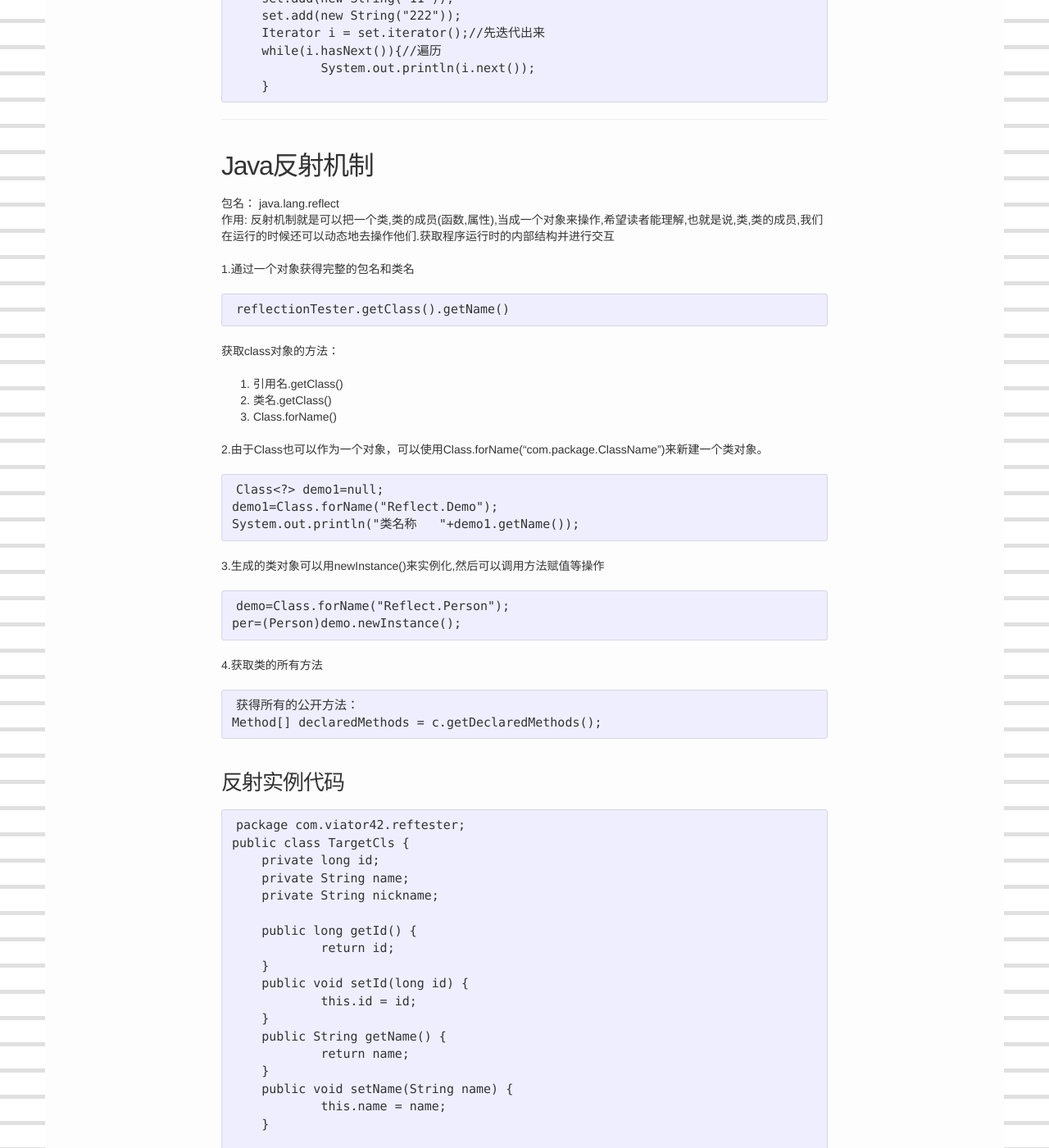
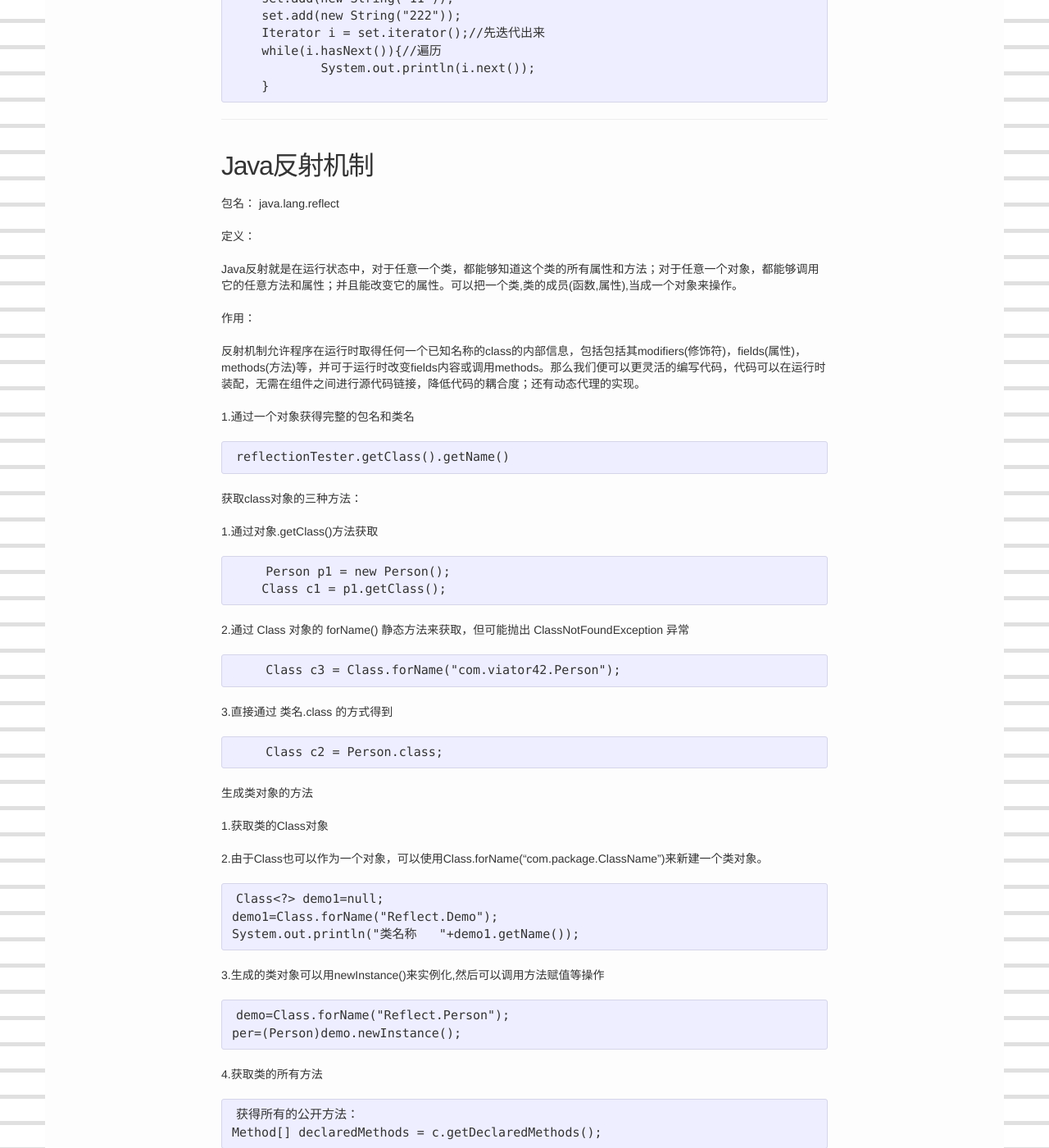
Before and after one commit to viator42/viator42.github.io, a Jekyll site: the page built from _posts/2018-2-24-java-notes.markdown, in a window 1280 px wide and 1400 px high, scrolled down 4496 px. Shown: the whole window at 82% size. Built offline with Jekyll 4.4.1, drawn with Linux system fonts in a browser that asks for light colours; some of the changed text lies outside the part shown.

Commit message:
update post

```diff
--- a/_posts/2018-2-24-java-notes.markdown
+++ b/_posts/2018-2-24-java-notes.markdown
@@ -193,17 +193,38 @@ final修饰符
 ## Java反射机制
 
 包名： java.lang.reflect
-作用: 反射机制就是可以把一个类,类的成员(函数,属性),当成一个对象来操作,希望读者能理解,也就是说,类,类的成员,我们在运行的时候还可以动态地去操作他们.获取程序运行时的内部结构并进行交互
+
+定义：
+
+Java反射就是在运行状态中，对于任意一个类，都能够知道这个类的所有属性和方法；对于任意一个对象，都能够调用它的任意方法和属性；并且能改变它的属性。可以把一个类,类的成员(函数,属性),当成一个对象来操作。
+
+作用：
+
+反射机制允许程序在运行时取得任何一个已知名称的class的内部信息，包括包括其modifiers(修饰符)，fields(属性)，methods(方法)等，并可于运行时改变fields内容或调用methods。那么我们便可以更灵活的编写代码，代码可以在运行时装配，无需在组件之间进行源代码链接，降低代码的耦合度；还有动态代理的实现。
+
 
 1.通过一个对象获得完整的包名和类名
 
     reflectionTester.getClass().getName()
 
-获取class对象的方法：
+获取class对象的三种方法：
 
-1. 引用名.getClass()
-2. 类名.getClass()
-3. Class.forName()
+1.通过对象.getClass()方法获取
+
+        Person p1 = new Person();
+        Class c1 = p1.getClass();
+
+2.通过 Class 对象的 forName() 静态方法来获取，但可能抛出 ClassNotFoundException 异常
+
+        Class c3 = Class.forName("com.viator42.Person");
+
+3.直接通过 类名.class 的方式得到
+
+        Class c2 = Person.class;
+
+生成类对象的方法
+
+1.获取类的Class对象
 
 2.由于Class也可以作为一个对象，可以使用Class.forName("com.package.ClassName")来新建一个类对象。
 
@@ -380,7 +401,7 @@ c. 运行时动态处理，如得到注解信息
 
 类，方法，变量，参数，包都可以加Annotation。
 
-### Java内置的Annotation
+### Java内置的Annotation，元注解，就是作用在其他注解的注解
 
 @Override 是一个标记型Annotation，说明了被标注的方法覆盖了父类的方法，起到了断言的作用。如果给一个非覆盖父类方法的方法添加该Annotation，编译器将报编译错误。它有两个典型的使用场景，一是在试图覆盖父类方法却写错了方法名时报错，二是删除已被子类覆盖（且用Annotation修饰）的父类方法时报错。
 
@@ -517,6 +538,7 @@ APT(Annotationprocessing tool)是一种注解处理工具,能对源代码进行
 引用分为强引用、 软引用、 弱引用、虚引用
 
 1. 强引用:
+
 不会被垃圾回收器回收,内存空间不足的时候会抛出OutOfMemoryError异常.
 
  使用:
@@ -524,6 +546,7 @@ APT(Annotationprocessing tool)是一种注解处理工具,能对源代码进行
         Object obj = new Object();
 
 2. 软引用(SoftReference)
+
 如果内存空间足够，垃圾回收器就不会回收它，如果内存空间不足了，就会回收这些对象的内存。只要垃圾回收器没有回收它，该对象就可以被程序使用。
 
 使用:
@@ -537,10 +560,12 @@ APT(Annotationprocessing tool)是一种注解处理工具,能对源代码进行
         sr.clear(); //清除引用
 
 3. 弱引用(WeakReference)
+
 弱引用与软引用的区别在于：只具有弱引用的对象拥有更短暂的生命周期。在垃圾回收器线程扫描它 所管辖的内存区域的过程中，一旦发现了只具有弱引用的对象，不管当前内存空间足够与否，都会回收它的内存。
 使用与软引用类似
 
 4. 虚引用(PhantomReference)
+
 虚引用顾名思义，就是形同虚设，与其他几种引用都不同，虚引用并不会决定对象的生命周期。如果一个对象仅持有虚引用，那么它就和没有任何引用一样，在任何时候都可能被垃圾回收。
 虚引用主要用来跟踪对象被垃圾回收的活动。虚引用与软引用和弱引用的一个区别在于：虚引用必须和引用队列（ReferenceQueue）联合使用。当垃 圾回收器准备回收一个对象时，如果发现它还有虚引用，就会在回收对象的内存之前，把这个虚引用加入到与之关联的引用队列中。程序可以通过判断引用队列中是 否已经加入了虚引用，来了解被引用的对象是否将要被垃圾回收。程序如果发现某个虚引用已经被加入到引用队列，那么就可以在所引用的对象的内存被回收之前采取必要的行动。
 
```
